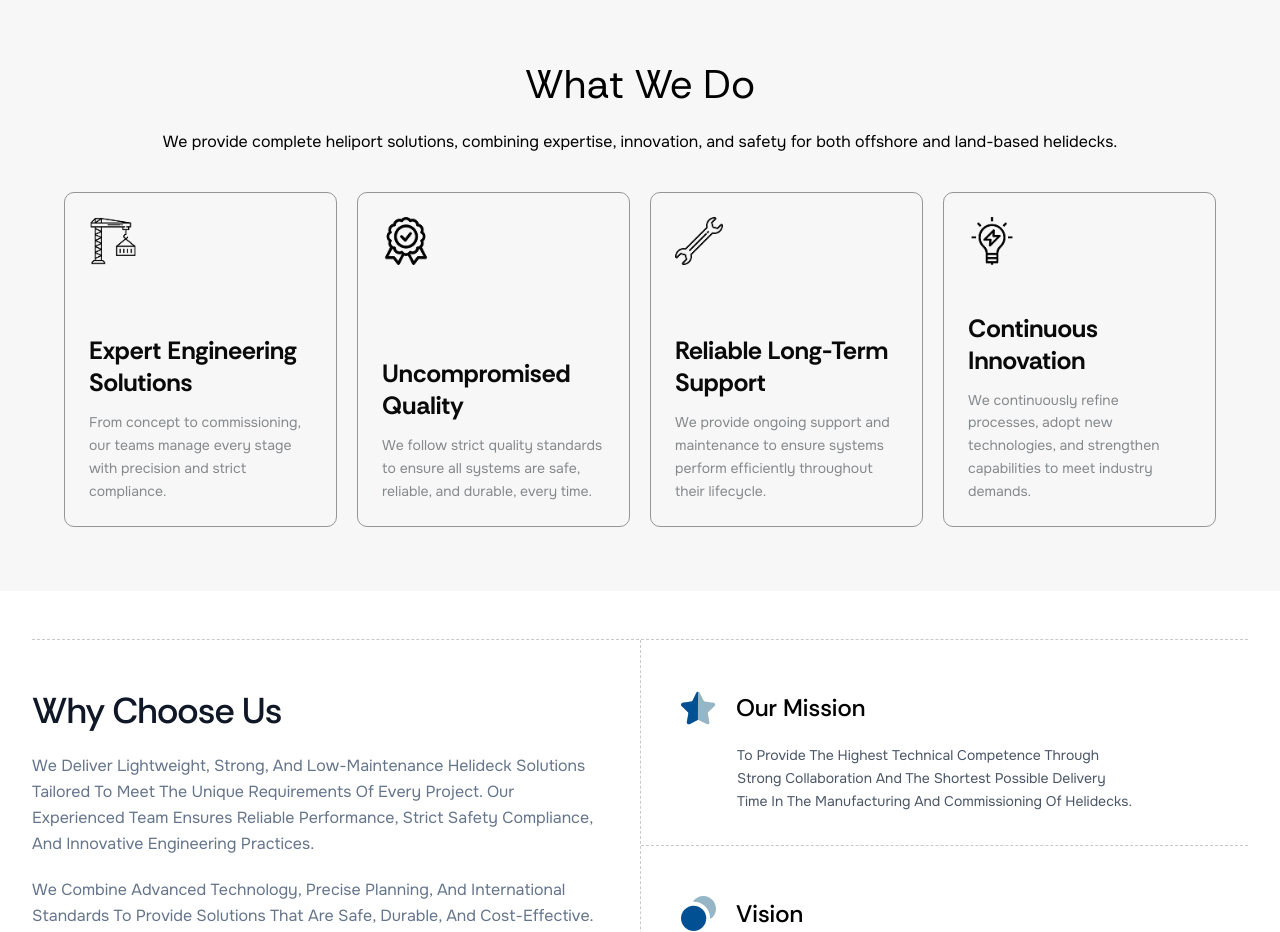
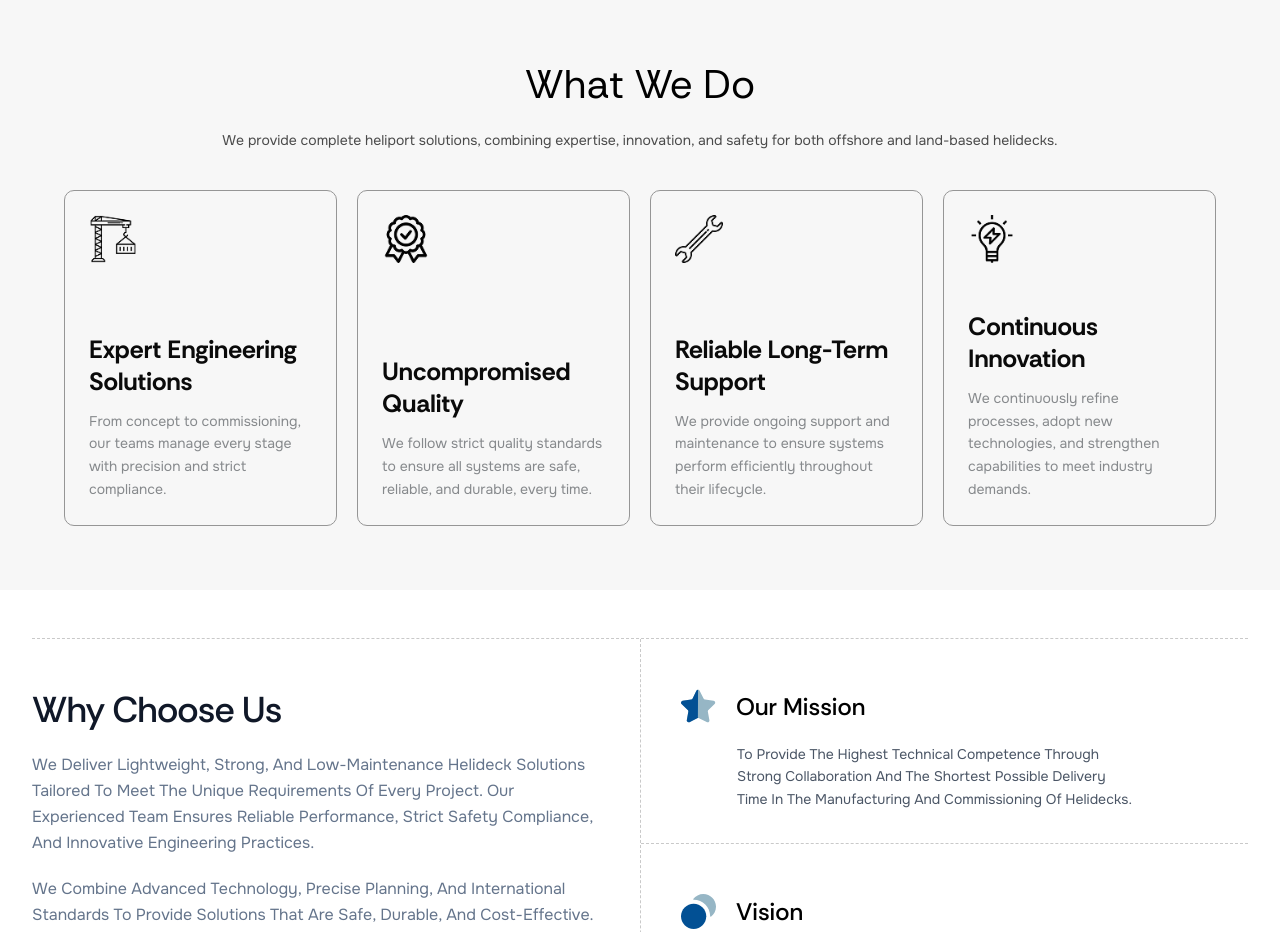
Before and after one commit to developers-xntric/Cranton, a Next.js app: page /about in a window 1280 px wide. Shown: the part 1780-2712 px from the top of the page. Built offline with nearby package versions, Linux system fonts and the light colour scheme.

Commit message:
Heading In One Line

```diff
--- a/components/about/four-cards.tsx
+++ b/components/about/four-cards.tsx
@@ -64,7 +64,7 @@ export default function FourCards({ heading, para, isBlack = false, features }:
                     whileInView={{ opacity: 1, y: 0 }}
                     viewport={{ once: false }}
                     transition={{ duration: 0.6 }}
-                    className="text-[16px] leading-[1.2] text-black text-center mb-10"
+                    className="text-[14px] leading-tight text-black/70 text-center mb-10"
                 >
                     {para}
                 </motion.p>}
```
